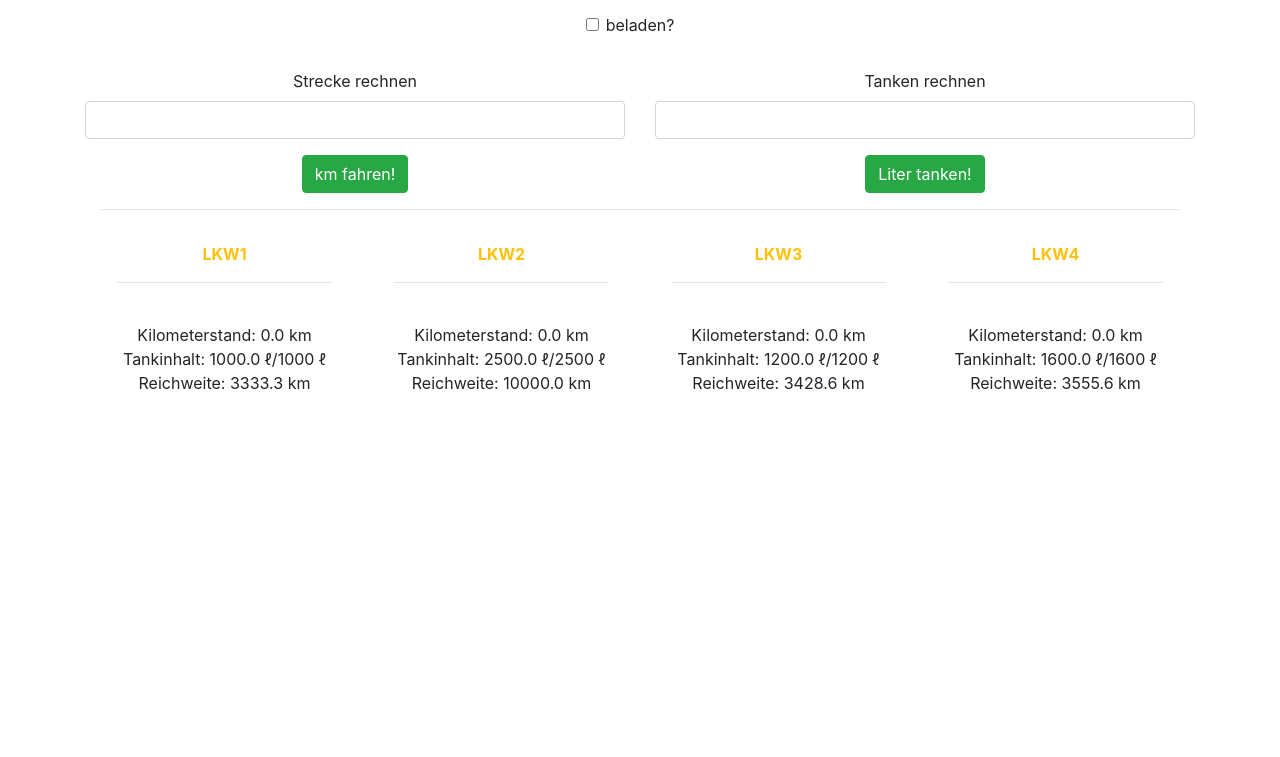
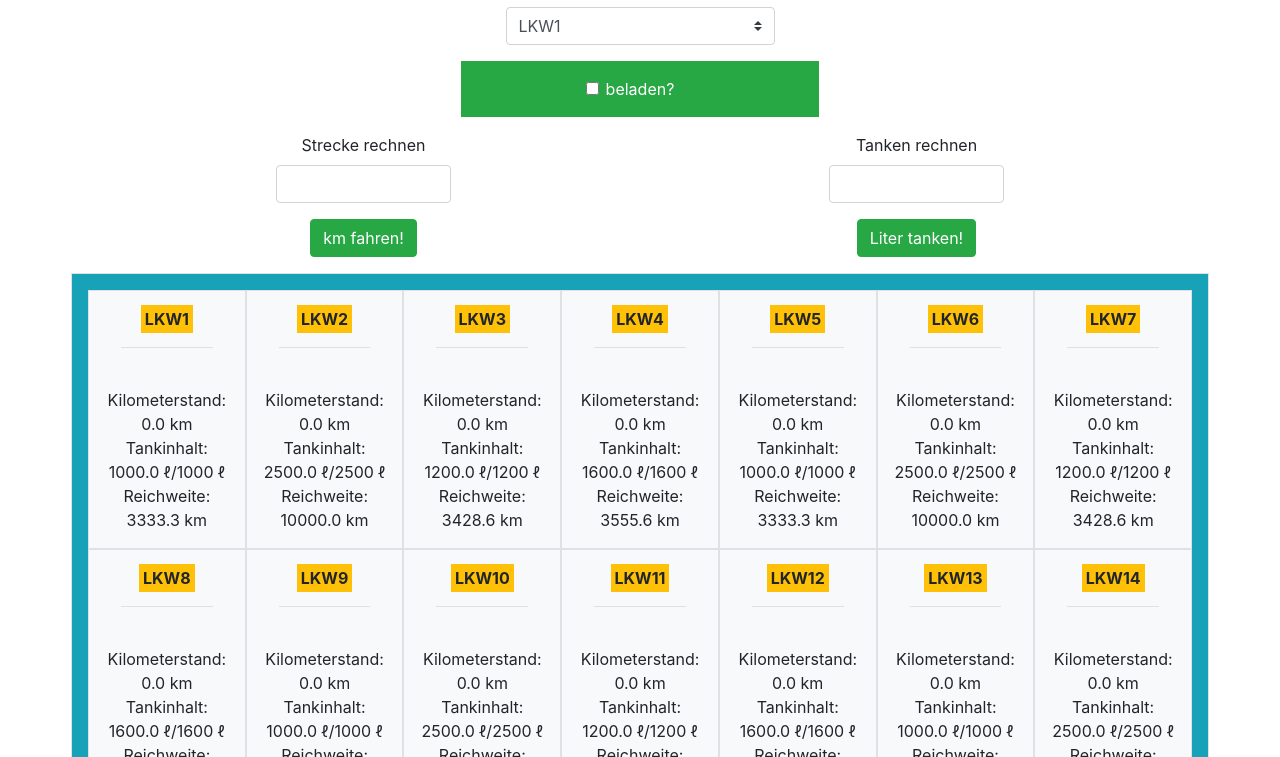
Before and after one commit to ShamelJij/logistik, a plain HTML site: page index.html in a window 1280 px wide. Shown: the part 129-886 px from the top of the page. Before the commit the page ends 800 px from the top, so only its background shows below. Drawn offline with nearby package versions, Linux system fonts and the light colour scheme.

Commit message:
changed css

```diff
--- a/app.js
+++ b/app.js
@@ -47,11 +47,23 @@ lkw.push(new LKW("LKW1", 30, 50, 1000));
 lkw.push(new LKW("LKW2", 25, 40, 2500));
 lkw.push(new LKW("LKW3", 35, 65, 1200));
 lkw.push(new LKW("LKW4", 45, 75, 1600));
+lkw.push(new LKW("LKW5", 30, 50, 1000));
+lkw.push(new LKW("LKW6", 25, 40, 2500));
+lkw.push(new LKW("LKW7", 35, 65, 1200));
+lkw.push(new LKW("LKW8", 45, 75, 1600));
+lkw.push(new LKW("LKW9", 30, 50, 1000));
+lkw.push(new LKW("LKW10", 25, 40, 2500));
+lkw.push(new LKW("LKW11", 35, 65, 1200));
+lkw.push(new LKW("LKW12", 45, 75, 1600));
+lkw.push(new LKW("LKW13", 30, 50, 1000));
+lkw.push(new LKW("LKW14", 25, 40, 2500));
+lkw.push(new LKW("LKW15", 35, 65, 1200));
+lkw.push(new LKW("LKW16", 45, 75, 1600));
 info();
 function info(){
     document.getElementById("info").innerHTML = "";
     for(let i = 0; i < lkw.length; i++){
-        document.getElementById("info").innerHTML += "<div class='col-md'><b class='text-warning'>" + lkw[i].name + "</b><hr class='hrauto'>"
+        document.getElementById("info").innerHTML += "<div class='col-md p-3 border bg-light'><b class='bg-warning p-1'>" + lkw[i].name + "</b><hr class='hrauto'>"
         + "<br>Kilometerstand: " + lkw[i].kilometer.toFixed(1) +
         " km <br>Tankinhalt: " + lkw[i].restTank.toFixed(1) + " ℓ/" + lkw[i].tank +
         " ℓ <br> Reichweite: " + (lkw[i].reichweite(document.getElementById("beladen").checked).toFixed(1)) + " km </div><br>";
--- a/index.html
+++ b/index.html
@@ -17,11 +17,11 @@
     <title>logistik</title>
   </head>
   <body>
-    <div class="container text-center">
+    <div class="container text-center p-3">
         <h1 class="p-3">Logistik LKW</h1>
-        <form>
-            <select name="selectLKW" id="lkw" class="custom-select w-25"></select>
-            <div class="form-group p-3">
+        <form class="p-3">
+            <select name="selectLKW" id="lkw" class="custom-select w-25 m-3"></select>
+            <div class="form-group p-3 text-white bg-success w-30 col-md-4 offset-md-4">
                 <input class="form-check-input" type="checkbox" id="beladen" onclick="info()">
                 <label class="form-check-label" for="beladen">beladen?</label>
             </div>
@@ -29,21 +29,20 @@
                 <div class="col">
                     <div class="form-group">
                         <label for="strecke">Strecke rechnen</label>
-                        <input type="number" id="strecke" class="form-control">
+                        <input type="number" id="strecke" class="form-control w-30 col-md-4 offset-md-4">
                     </div>
                     <button type="button" onclick="fahren()" class="btn btn-success">km fahren!</button>
                 </div>
                 <div class="col">
                     <div class="form-group">
                         <label for="liter">Tanken rechnen</label>
-                        <input type="number" id="liter" class="form-control">
+                        <input type="number" id="liter" class="form-control w-30 col-md-4 offset-md-4">
                     </div>
                     <button type="button" onclick="tanken()" class="btn btn-success">Liter tanken!</button>
                 </div>
             </div>
         </form>
-        <hr class="hrauto">
-        <div class="row p-3" id="info">
+        <div class="row p-3 border bg-info" id="info">
         </div>
 
     </div>
```
